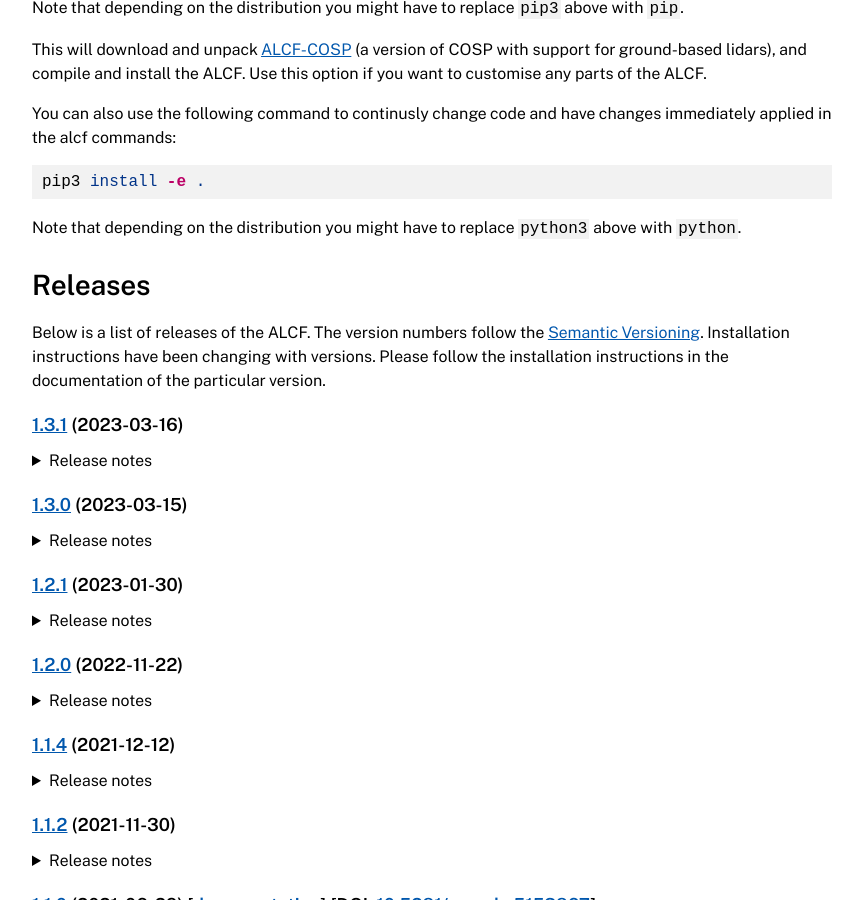
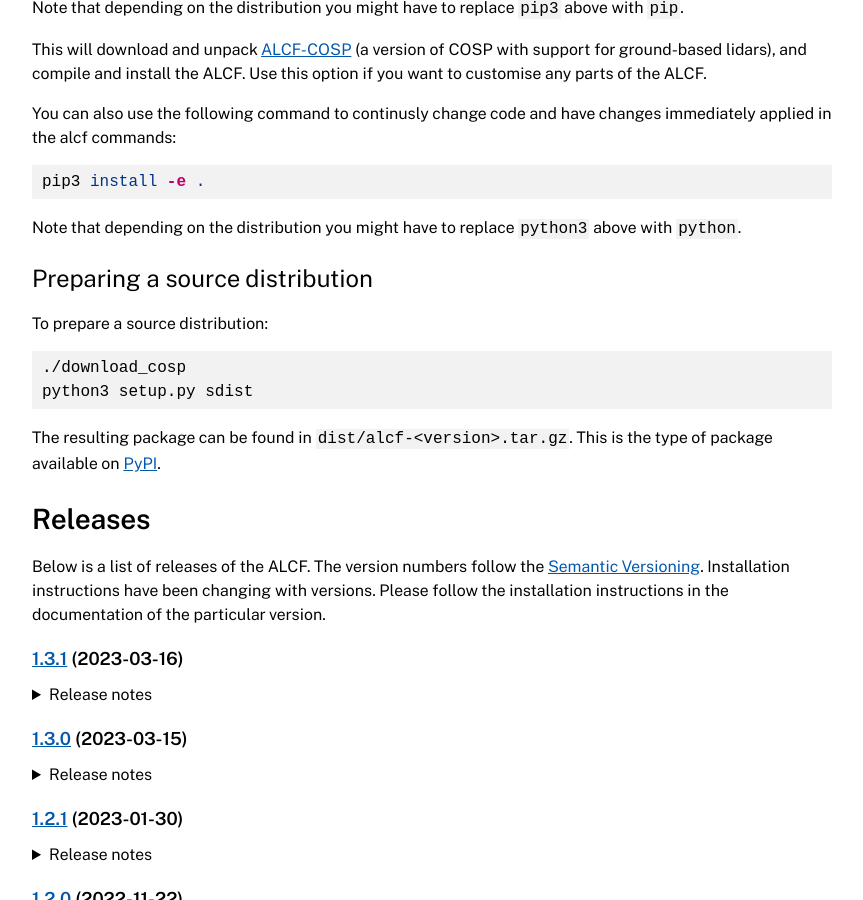
Before and after one commit to alcf-lidar/alcf, a Jekyll site: the page built from docs/installation/index.md, in a window 1280 px wide and 900 px high, scrolled down 3563 px. Shown: the whole window, without its empty margins (208-1071 px from the left). Built offline with Jekyll 4.4.1, drawn with Linux system fonts in a browser that asks for light colours.

Commit message:
docs: Document source distribution preparation

````diff
--- a/docs/installation/index.md
+++ b/docs/installation/index.md
@@ -160,6 +160,18 @@ pip3 install -e .
 Note that depending on the distribution you might have to replace `python3`
 above with `python`.
 
+### Preparing a source distribution
+
+To prepare a source distribution:
+
+```sh
+./download_cosp
+python3 setup.py sdist
+```
+
+The resulting package can be found in `dist/alcf-<version>.tar.gz`. This is the
+type of package available on [PyPI](https://pypi.org/).
+
 ## Releases
 
 Below is a list of releases of the ALCF. The version numbers follow
````
